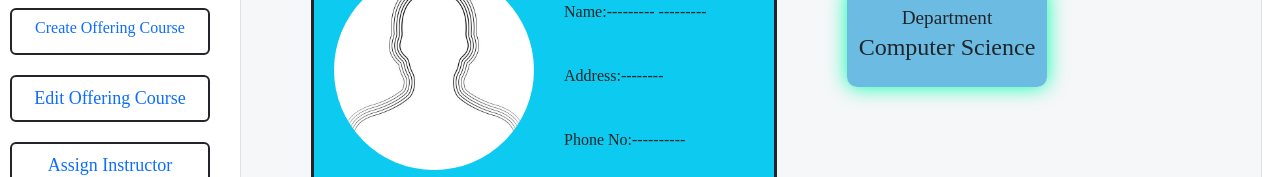
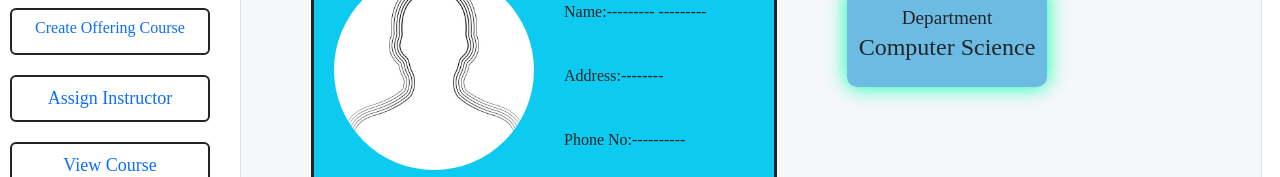
Before and after one commit to nattybe/project-final-UMS, a React (Create React App) app: page /department in a window 1280 px wide. Shown: the part 222-399 px from the top of the page. Built offline with nearby package versions, Linux system fonts and the light colour scheme; no server answers.

Commit message:
Update departmentPage.js
Co-Authored-By: Gelu02 <119222735+Gelu02@users.noreply.github.com>
Co-Authored-By: phanuel2 <133524249+phanuel2@users.noreply.github.com>

```diff
--- a/src/pages/departmentPage.js
+++ b/src/pages/departmentPage.js
@@ -40,14 +40,14 @@ function DepartmentPage() {
                 <h6>Create Offering Course</h6>
               </Nav.Link>
             </Nav.Item>
-            <Nav.Item className="side-buttons">
+            {/* <Nav.Item className="side-buttons">
               <Nav.Link
                 eventKey="view-oc"
                 className="side-buttons border border-2 border-dark"
               >
                 Edit Offering Course
               </Nav.Link>
-            </Nav.Item>
+            </Nav.Item> */}
             {/* <Nav.Item className="side-buttons">
               <Nav.Link
                 eventKey="create-degree"
```
